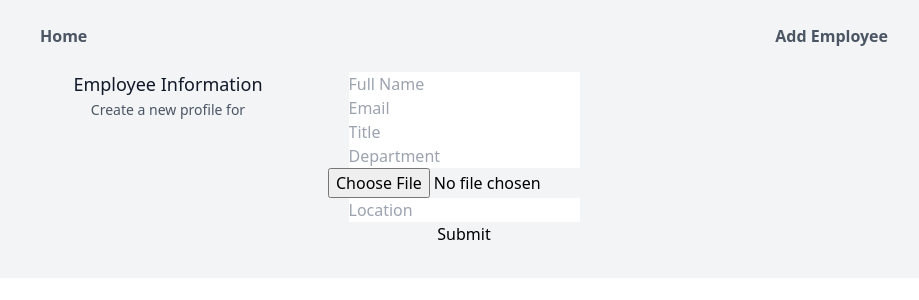
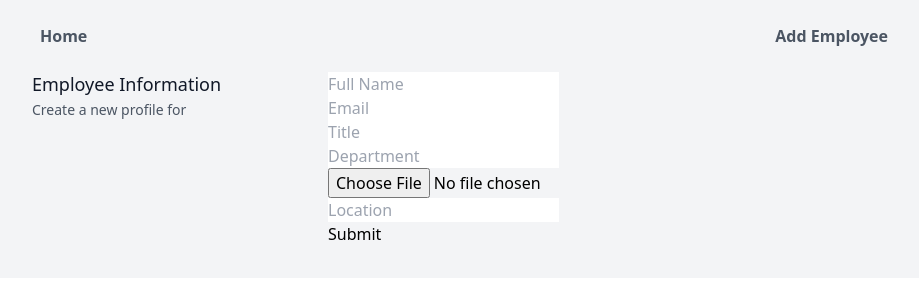
Before and after one commit to HangCcZ/Full-Stack-Employee-Directory, a Next.js app: page /new in a window 1280 px wide. Shown: the top 300 px of the page, without its empty margins (176-1095 px from the left). Built offline with nearby package versions, Linux system fonts and the light colour scheme.

Commit message:
moved style to lower level component

```diff
--- a/pages/new.jsx
+++ b/pages/new.jsx
@@ -5,7 +5,7 @@ import CreateForm from '../components/CreateForm'
 export default function New() {
   return (
     <>
-      <main className="w-11/12 max-w-5xl flex-1 flex-col py-4 px-2 text-center sm:px-20">
+      <main className="w-11/12 max-w-5xl flex-1 flex-col py-4 px-2 sm:px-20">
         <CreateForm preloaded={{}} isNew={true} />
       </main>
     </>
```
